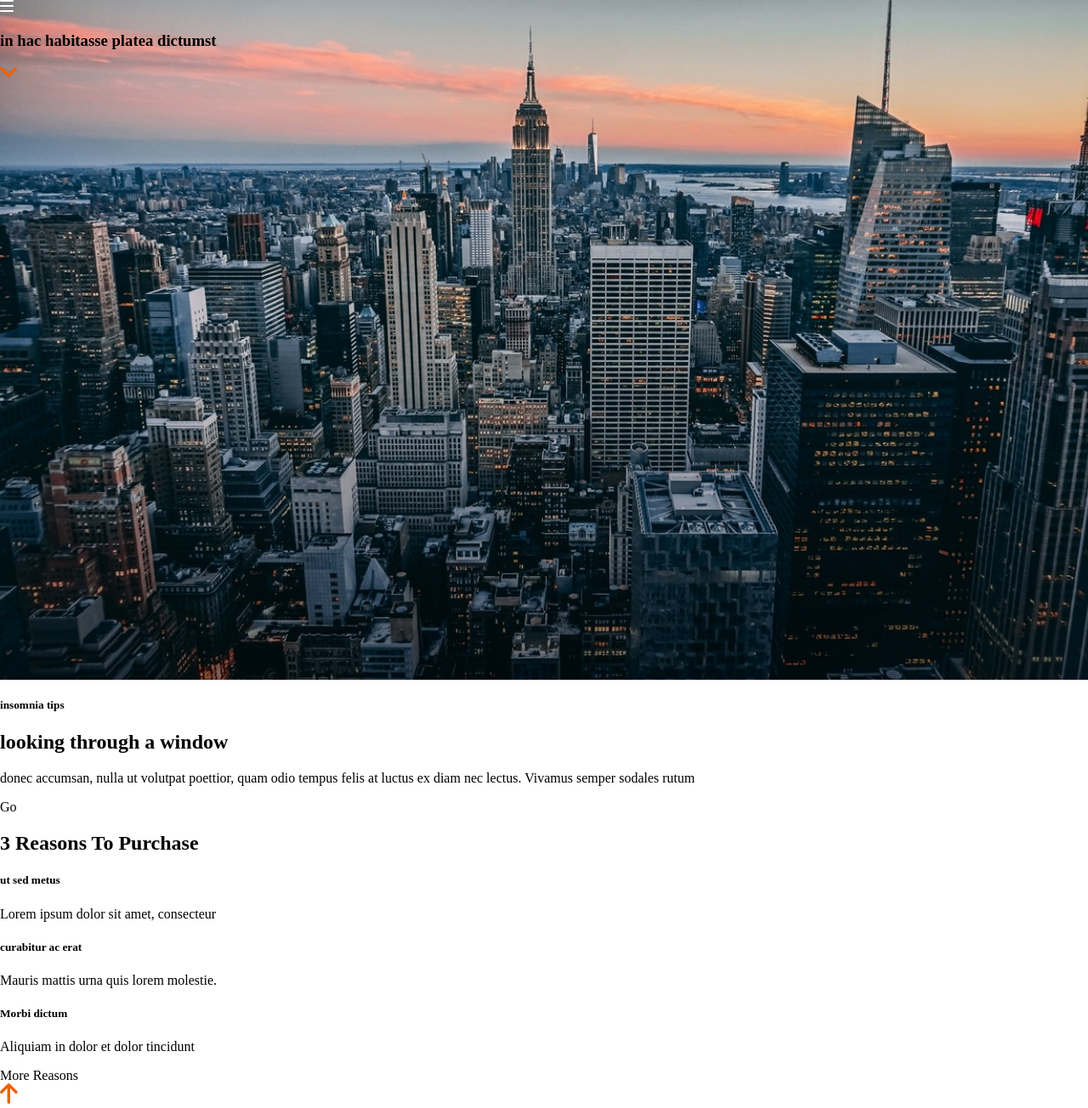
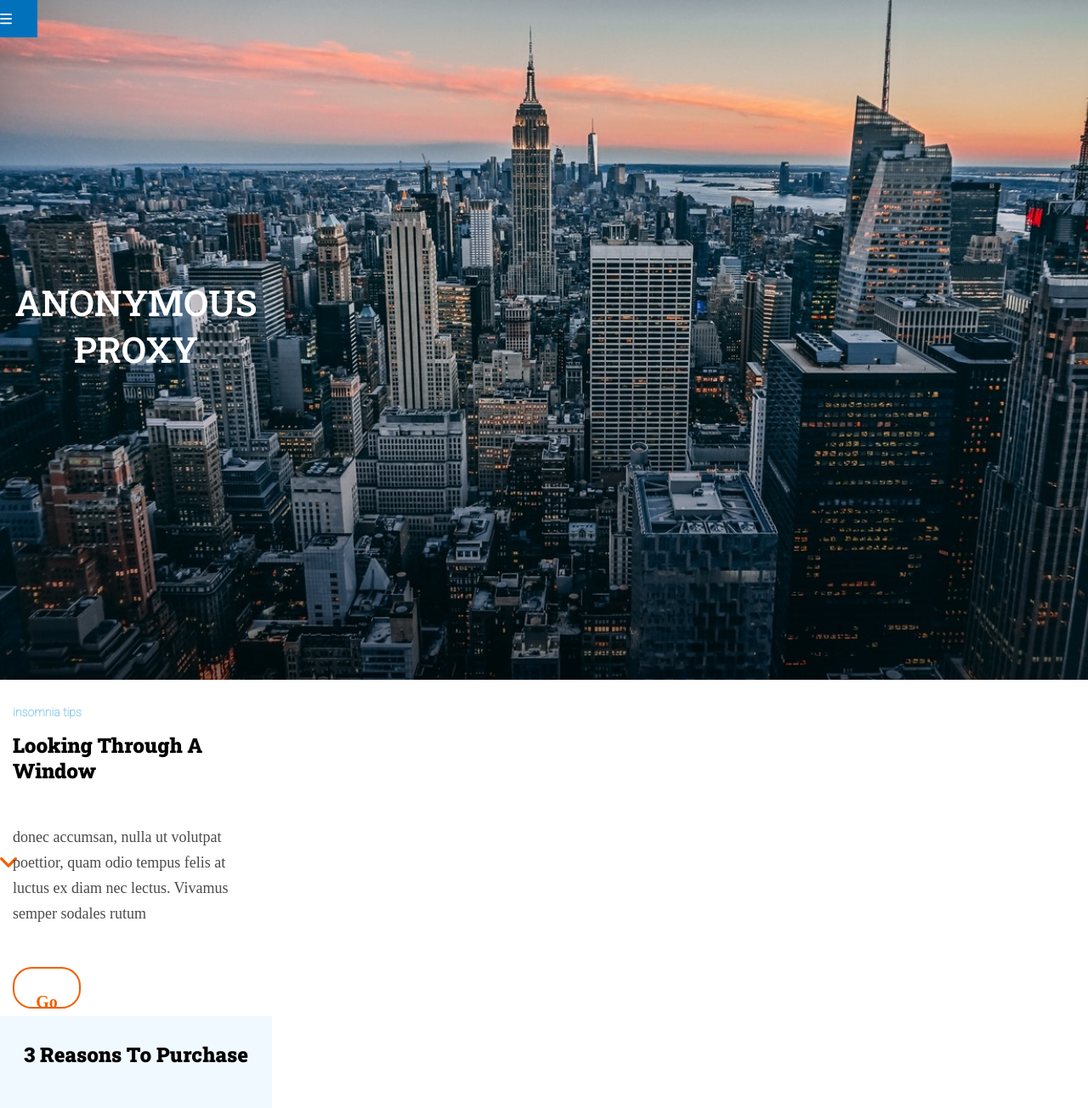
Before and after one commit to Adalab/modulo-1-evaluacion-final-clarajuarros, a website: page src/html/index.html in a window 1280 px wide. Shown: the top 1304 px of the page at 85% size. Drawn offline with nearby package versions, Linux system fonts and the light colour scheme; files that its build step writes are made by us from their sources; files whose address does not match are found by name.

Commit message:
add styles

```diff
--- a/src/html/index.html
+++ b/src/html/index.html
@@ -6,6 +6,15 @@
     <meta http-equiv="X-UA-Compatible" content="IE=edge">
     <meta name="viewport" content="width=device-width, initial-scale=1.0">
     <title>Document</title>
+    <link rel="preconnect" href="https://fonts.googleapis.com">
+    <link rel="preconnect" href="https://fonts.gstatic.com" crossorigin>
+    <style>
+        @import url('https://fonts.googleapis.com/css2?family=Roboto+Slab:wght@600&display=swap');
+        @import url('https://fonts.googleapis.com/css2?family=Roboto:wght@100&display=swap');
+
+        @import url('https://fonts.googleapis.com/css2?family=Roboto+Slab:wght@900&display=swap');
+    </style>
+
     <link rel="stylesheet" href="./assets/css/main.css">
 
 </head>
--- a/src/html/partials/container_1.html
+++ b/src/html/partials/container_1.html
@@ -5,5 +5,7 @@
         diam nec lectus. Vivamus
         semper
         sodales rutum</p>
-    <div class="go">Go</div>
+    <div class="go">
+        <h2 class="text-go">Go</h2>
+    </div>
 </section>
--- a/src/html/partials/header.html
+++ b/src/html/partials/header.html
@@ -1,5 +1,6 @@
 <header class="header">
-    <a href="https://adalab.es/"><img src="./assets/images/ico-menu.svg" alt="menu" class="menu-image"></a>
+    <div class="menu-image"><a href="https://adalab.es/"><img src="./assets/images/ico-menu.svg" alt="menu"
+                class="menu-image2"></a></div>
     <title class="title">anonymous proxy</title>
     <h3 class="subtitle">in hac habitasse platea dictumst</h3>
     <img src="./assets/images/ico-scroll-down.svg" alt="scroll_icon">
--- a/src/scss/core/_variables.scss
+++ b/src/scss/core/_variables.scss
@@ -5,5 +5,6 @@ $color-div: #f26002;
 $color-background-footer: #304268;
 $color-text-container: #4a4a4a;
 
-$font-title: RobotoSlab-;
-$font-subtitle: Roboto-Regular;
+$font-title: "Roboto Slab", serif;
+$font-subtitle: "Roboto", sans-serif;
+$font-title-container: "Roboto Slab", serif; ;
--- a/src/scss/layout/_container_1.scss
+++ b/src/scss/layout/_container_1.scss
@@ -0,0 +1,42 @@
+.container_1 {
+  width: 320px;
+  height: 376px;
+}
+.insomnia {
+  padding: 30px 215px 1px 15px;
+  color: #8ccbea;
+  font-size: 14px;
+  font-family: "Roboto", sans-serif;
+  width: 90px;
+  height: 30px;
+  margin: 0;
+}
+.title-1 {
+  padding: 1px 15px 15px 15px;
+  margin: 0;
+  font-size: 24px;
+  font-family: "Roboto Slab", serif;
+  line-height: 30px;
+  font-weight: bold;
+  text-transform: capitalize;
+}
+.text-container-1 {
+  color: #4a4a4a;
+  padding: 15px 15px 30px 15px;
+  font-size: 18px;
+  line-height: 30px;
+}
+.go {
+  margin-left: 15px;
+  border-radius: 22.5px;
+  width: 76px;
+  height: 45px;
+  border-color: #f26002;
+  border: solid 2px #f26002;
+}
+.text-go {
+  font-size: 20px;
+  line-height: 45px;
+  text-align: center;
+  color: #f26002;
+}
--- a/src/scss/layout/_container_2.scss
+++ b/src/scss/layout/_container_2.scss
@@ -0,0 +1,14 @@
+.container_2 {
+  background-color: #eff9ff;
+  width: 320px;
+  height: 624px;
+}
+.title-2 {
+  font-size: 24px;
+  text-align: center;
+  line-height: 30px;
+  padding: 30px 15px 45px 15px;
+  width: 290px;
+  height: 30px;
+  font-family: "Roboto Slab", serif;
+}
--- a/src/scss/layout/_header.scss
+++ b/src/scss/layout/_header.scss
@@ -4,3 +4,33 @@
   background-position: top center;
   background-size: cover;
 }
+.menu-image {
+  background-color: #0271bc;
+  height: 44px;
+  width: 44px;
+  display: flex;
+  align-items: center;
+  margin: 0 94px 240px 0;
+}
+.menu-image2 {
+  background-color: #0271bc;
+  height: 14px;
+  width: 14px;
+  display: flex;
+  align-items: center;
+}
+.title {
+  font-family: "Roboto Slab", serif;
+  font-size: 42px;
+  display: flex;
+  text-align: center;
+  color: white;
+  width: 290px;
+  height: 110px;
+  text-transform: uppercase;
+  margin: 284px 15px 174px 15px;
+}
+.subtitle {
+  color: white;
+  margin: 404px 15px 143px 15px;
+}
```
